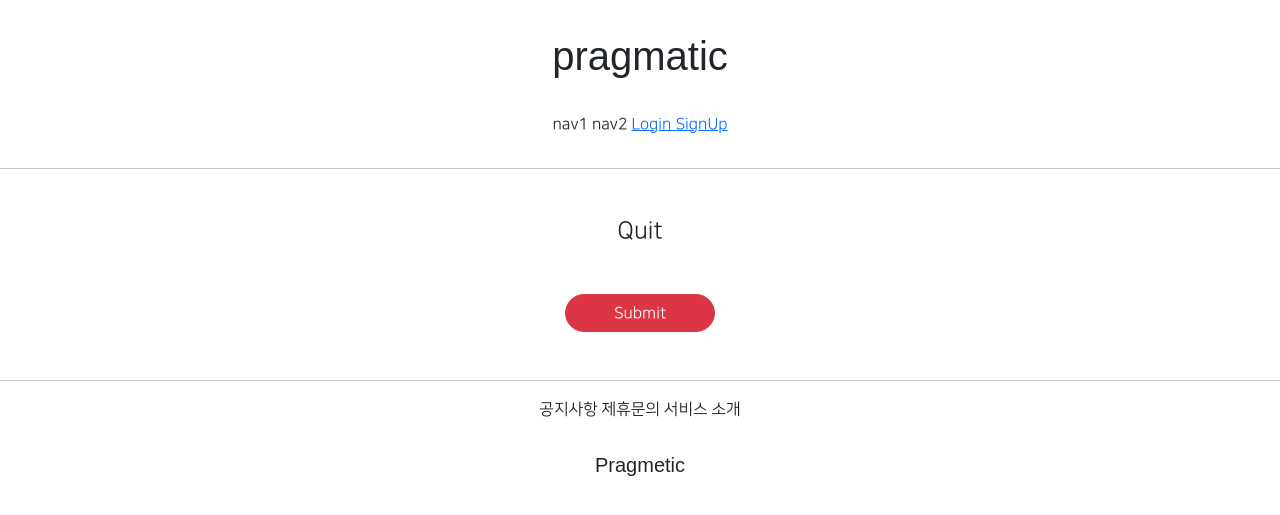
After one commit to gyullo18/gis_1ban, a Django app: page /accounts/delete/1 in a window 1280 px wide. The commit adds this page. Shown: the top 515 px of the page. Run offline with Django 3.2, Linux system fonts and the light colour scheme; tables that the repository leaves empty hold one stand-in row (values such as "Sample post"); parts of the project's set-up code (start-up, migrations or seed data) failed here and were passed over; some libraries are stand-ins or nearby versions; some web fonts are replaced.

Commit message:
7/19 1ban class commit 1

```diff
--- /dev/null
+++ b/accountapp/templates/accountapp/delete.html
@@ -0,0 +1,20 @@
+{#7/19#}
+{% extends 'base.html' %}
+
+{% block content %}
+<div class="text-center mw-500 m-auto">
+    <div class="m-5">
+        <h4>Quit</h4>
+    </div>
+    <div>
+        <form action="{% url 'accountapp:delete' pk=target_user.pk %}" method="post">
+            {% csrf_token %}
+            <div class="m-5">
+                <input type="submit"
+                       class="btn btn-danger rounded-pill px-5">
+            </div>
+        </form>
+    </div>
+</div>
+
+{% endblock %}
--- a/accountapp/urls.py
+++ b/accountapp/urls.py
@@ -1,7 +1,7 @@
 from django.contrib.auth.views import LoginView, LogoutView
 from django.urls import path
 
-from accountapp.views import hello_world, AccountCreateView, AccountDetailView, AccountUpdateView
+from accountapp.views import hello_world, AccountCreateView, AccountDetailView, AccountUpdateView, AccountDeleteView
 
 app_name = 'accountapp'
 
@@ -20,6 +20,9 @@ urlpatterns = [
     path('detail/<int:pk>', AccountDetailView.as_view(), name='detail'),
 
     path('update/<int:pk>', AccountUpdateView.as_view(), name='update'),
+
+    #7/19
+    path('delete/<int:pk>', AccountDeleteView.as_view(), name='delete'),
 ]
 
 #app >name으로
--- a/accountapp/views.py
+++ b/accountapp/views.py
@@ -5,7 +5,7 @@ from django.shortcuts import render
 
 # Create your views here.
 from django.urls import reverse, reverse_lazy
-from django.views.generic import CreateView, DetailView, UpdateView
+from django.views.generic import CreateView, DetailView, UpdateView, DeleteView
 
 from accountapp.models import HelloWorld
 
@@ -50,3 +50,10 @@ class AccountUpdateView(UpdateView):
     context_object_name = 'target_user'
     success_url = reverse_lazy('accountapp:hello_world')
     template_name = 'accountapp/update.html'
+
+#7/19
+class AccountDeleteView(DeleteView):
+    model = User
+    context_object_name = 'target_user'
+    success_url = reverse_lazy('accountapp:hello_world')
+    template_name = 'accountapp/delete.html'
```
Also changed, not shown: accountapp/templates/accountapp/detail.html (+6 -2 lines).
